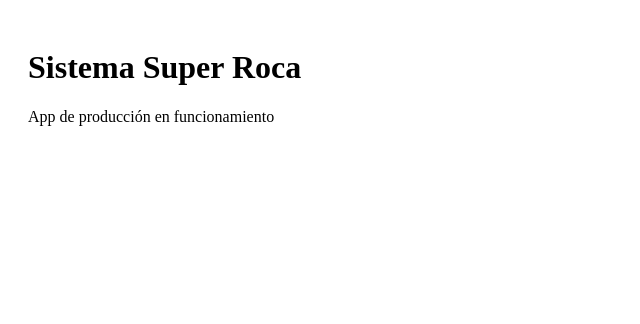
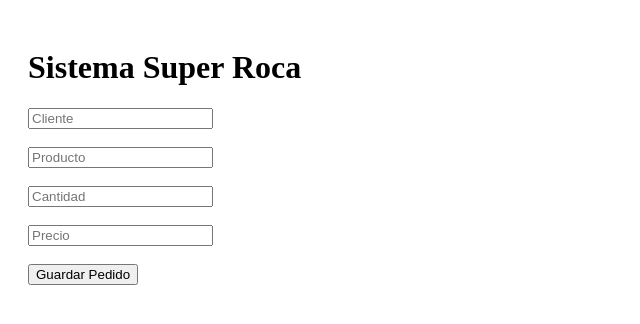
Before and after one commit to andresvillamil991-sr/super-roca-app, a Next.js app: page / in a window 1280 px wide. Shown: the top 324 px of the page, without its empty margins (0-640 px from the left). Built offline with nearby package versions, Linux system fonts and the light colour scheme.

Commit message:
Update index.tsx

```diff
--- a/pages/index.tsx
+++ b/pages/index.tsx
@@ -1,8 +1,70 @@
+import { useState } from "react";
+import { createClient } from "@supabase/supabase-js";
+
+const supabase = createClient(
+  process.env.NEXT_PUBLIC_SUPABASE_URL!,
+  process.env.NEXT_PUBLIC_SUPABASE_ANON_KEY!
+);
+
 export default function Home() {
+  const [cliente, setCliente] = useState("");
+  const [producto, setProducto] = useState("");
+  const [cantidad, setCantidad] = useState("");
+  const [precio, setPrecio] = useState("");
+
+  const guardarPedido = async () => {
+    const { error } = await supabase.from("pedidos").insert([
+      {
+        cliente,
+        producto,
+        cantidad: Number(cantidad),
+        precio: Number(precio),
+      },
+    ]);
+
+    if (error) {
+      alert("Error al guardar");
+      console.log(error);
+    } else {
+      alert("Pedido guardado");
+      setCliente("");
+      setProducto("");
+      setCantidad("");
+      setPrecio("");
+    }
+  };
+
   return (
     <div style={{ padding: 20 }}>
       <h1>Sistema Super Roca</h1>
-      <p>App de producción en funcionamiento</p>
+
+      <input
+        placeholder="Cliente"
+        value={cliente}
+        onChange={(e) => setCliente(e.target.value)}
+      /><br /><br />
+
+      <input
+        placeholder="Producto"
+        value={producto}
+        onChange={(e) => setProducto(e.target.value)}
+      /><br /><br />
+
+      <input
+        placeholder="Cantidad"
+        value={cantidad}
+        onChange={(e) => setCantidad(e.target.value)}
+      /><br /><br />
+
+      <input
+        placeholder="Precio"
+        value={precio}
+        onChange={(e) => setPrecio(e.target.value)}
+      /><br /><br />
+
+      <button onClick={guardarPedido}>
+        Guardar Pedido
+      </button>
     </div>
   );
 }
```
